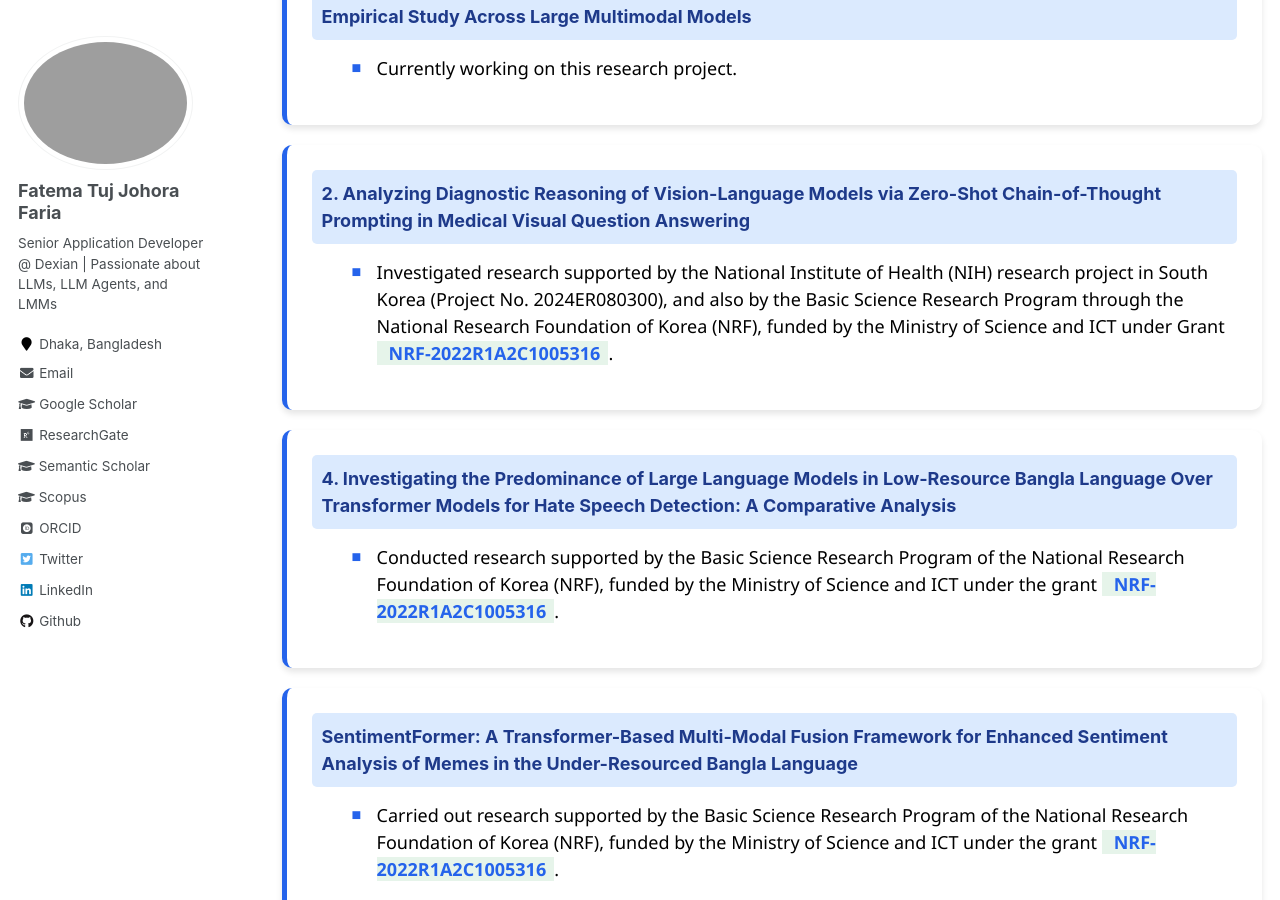
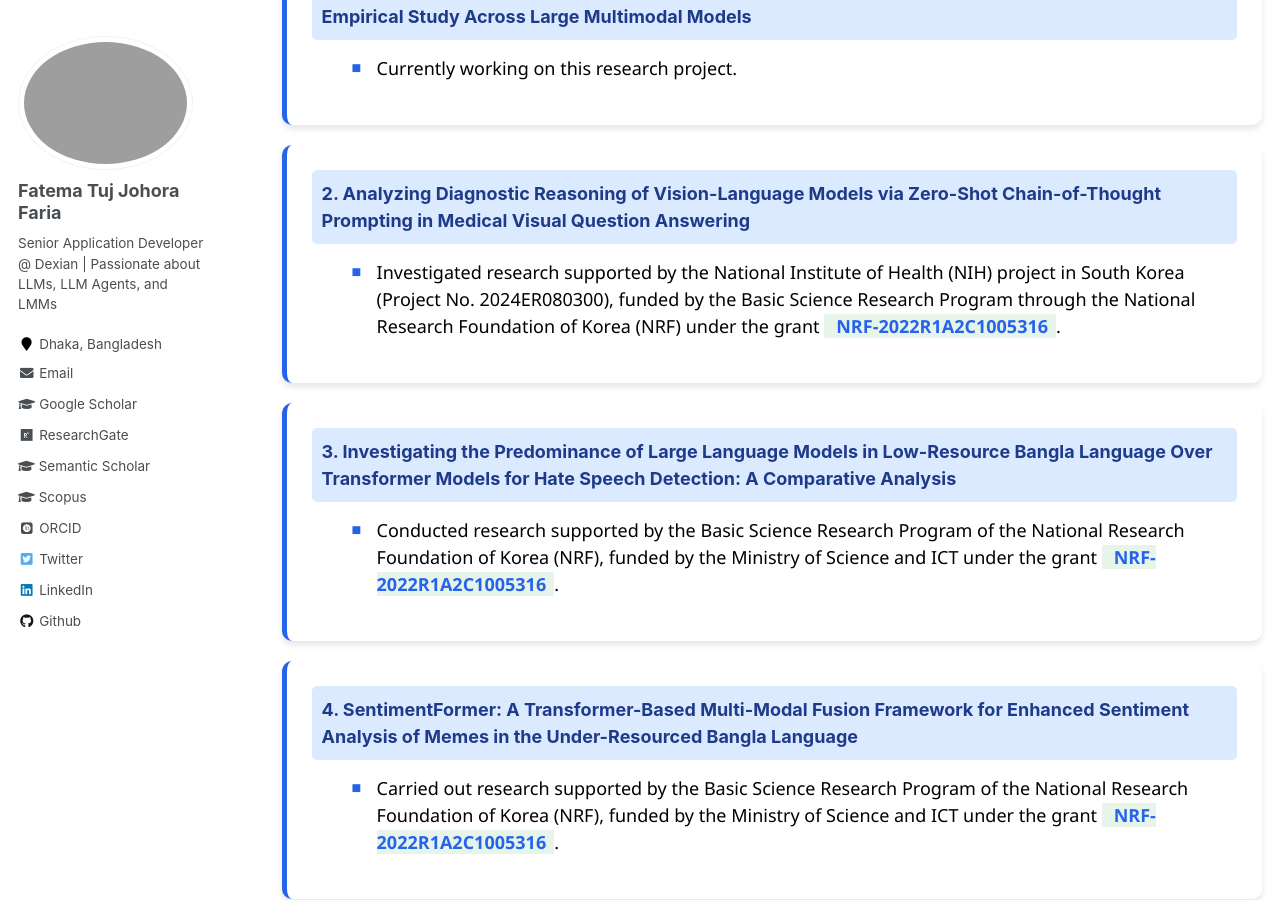
Before and after one commit to fatemafaria142/fatemafaria142.github.io, a Jekyll site: the page built from _pages/work.md, in a window 1280 px wide and 900 px high, scrolled down 434 px. Built offline with Jekyll 4.4.1, drawn with Linux system fonts in a browser that asks for light colours; some web fonts are replaced.

Commit message:
Update work

```diff
--- a/_pages/work.md
+++ b/_pages/work.md
@@ -28,13 +28,13 @@ title: ""
     </div>
     <ul style="font-family: 'Segoe UI', sans-serif; color: black; margin-top: 15px;">
       <li style="margin-bottom: 12px; list-style-type: none; position: relative; padding-left: 25px;">
-        <span style="position: absolute; left: 0; color: #2563eb; font-size: 0.9em;">■</span>Investigated research supported by the National Institute of Health (NIH) research project in South Korea (Project No. 2024ER080300), and also by the Basic Science Research Program through the National Research Foundation of Korea (NRF), funded by the Ministry of Science and ICT under Grant <b><span style="background-color: #e6f4ea; padding: 0 8px 0 12px; color: #2563eb; display: inline;">NRF-2022R1A2C1005316</span></b>.
+        <span style="position: absolute; left: 0; color: #2563eb; font-size: 0.9em;">■</span>Investigated research supported by the National Institute of Health (NIH) project in South Korea (Project No. 2024ER080300), funded by the Basic Science Research Program through the National Research Foundation of Korea (NRF) under the grant <b><span style="background-color: #e6f4ea; padding: 0 8px 0 12px; color: #2563eb; display: inline;">NRF-2022R1A2C1005316</span></b>.
       </li>
     </ul>
   </div>
   <div style="background-color: white; border-left: 5px solid #2563eb; border-radius: 10px; padding: 25px; flex: 1 1 100%; max-width: 100%; box-shadow: 0 4px 6px rgba(0, 0, 0, 0.1);">
     <div style="background-color: #dbeafe; padding: 10px; border-radius: 5px; margin-bottom: 15px;">
-      <span style="color: #1e3a8a; font-size: 1em; font-weight: bold;">4. Investigating the Predominance of Large Language Models in Low-Resource Bangla Language Over Transformer Models for Hate Speech Detection: A Comparative Analysis</span>
+      <span style="color: #1e3a8a; font-size: 1em; font-weight: bold;">3. Investigating the Predominance of Large Language Models in Low-Resource Bangla Language Over Transformer Models for Hate Speech Detection: A Comparative Analysis</span>
     </div>
     <ul style="font-family: 'Segoe UI', sans-serif; color: black; margin-top: 15px;">
       <li style="margin-bottom: 12px; list-style-type: none; position: relative; padding-left: 25px;">
@@ -44,7 +44,7 @@ title: ""
   </div>
   <div style="background-color: white; border-left: 5px solid #2563eb; border-radius: 10px; padding: 25px; flex: 1 1 100%; max-width: 100%; box-shadow: 0 4px 6px rgba(0, 0, 0, 0.1);">
     <div style="background-color: #dbeafe; padding: 10px; border-radius: 5px; margin-bottom: 15px;">
-      <span style="color: #1e3a8a; font-size: 1em; font-weight: bold;">SentimentFormer: A Transformer-Based Multi-Modal Fusion Framework for Enhanced Sentiment Analysis of Memes in the Under-Resourced Bangla Language</span>
+      <span style="color: #1e3a8a; font-size: 1em; font-weight: bold;">4. SentimentFormer: A Transformer-Based Multi-Modal Fusion Framework for Enhanced Sentiment Analysis of Memes in the Under-Resourced Bangla Language</span>
     </div>
     <ul style="font-family: 'Segoe UI', sans-serif; color: black; margin-top: 15px;">
       <li style="margin-bottom: 12px; list-style-type: none; position: relative; padding-left: 25px;">
```
